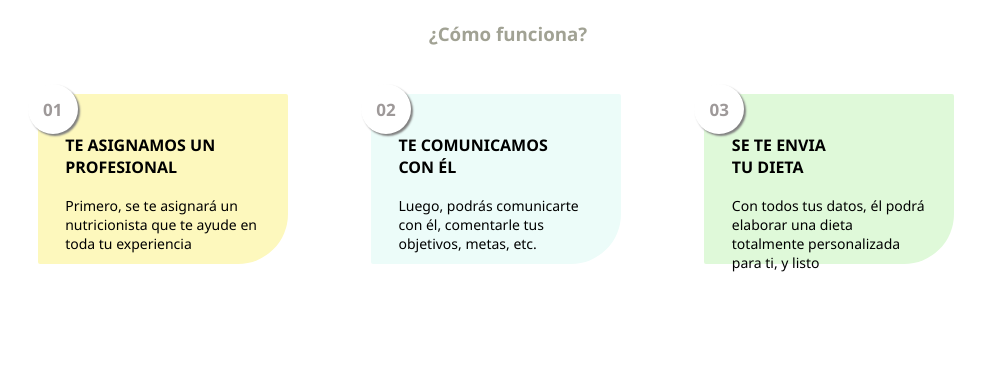
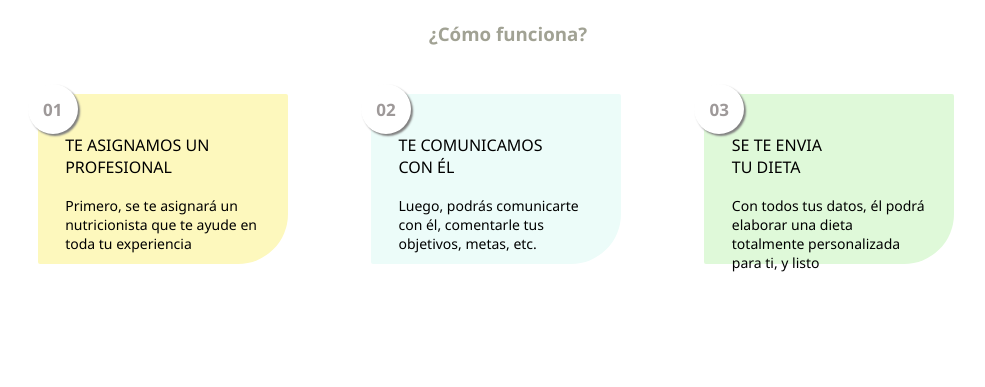
Before and after one commit to Dinoelfantastico/LP, a plain HTML site: page index.html in a window 1280 px wide. Shown: the part 1680-2067 px from the top of the page, without its empty margins (132-1117 px from the left). Drawn offline with Linux system fonts and the light colour scheme.

Commit message:
mejorado

```diff
--- a/Styles/styles.css
+++ b/Styles/styles.css
@@ -29,8 +29,8 @@ h3 {
 }
 
 h4 {
-    font-size: 50px;
-    font-weight: 1000;
+    font-size: 20px;
+    font-weight: 500;
 }
 
 ul {
```
